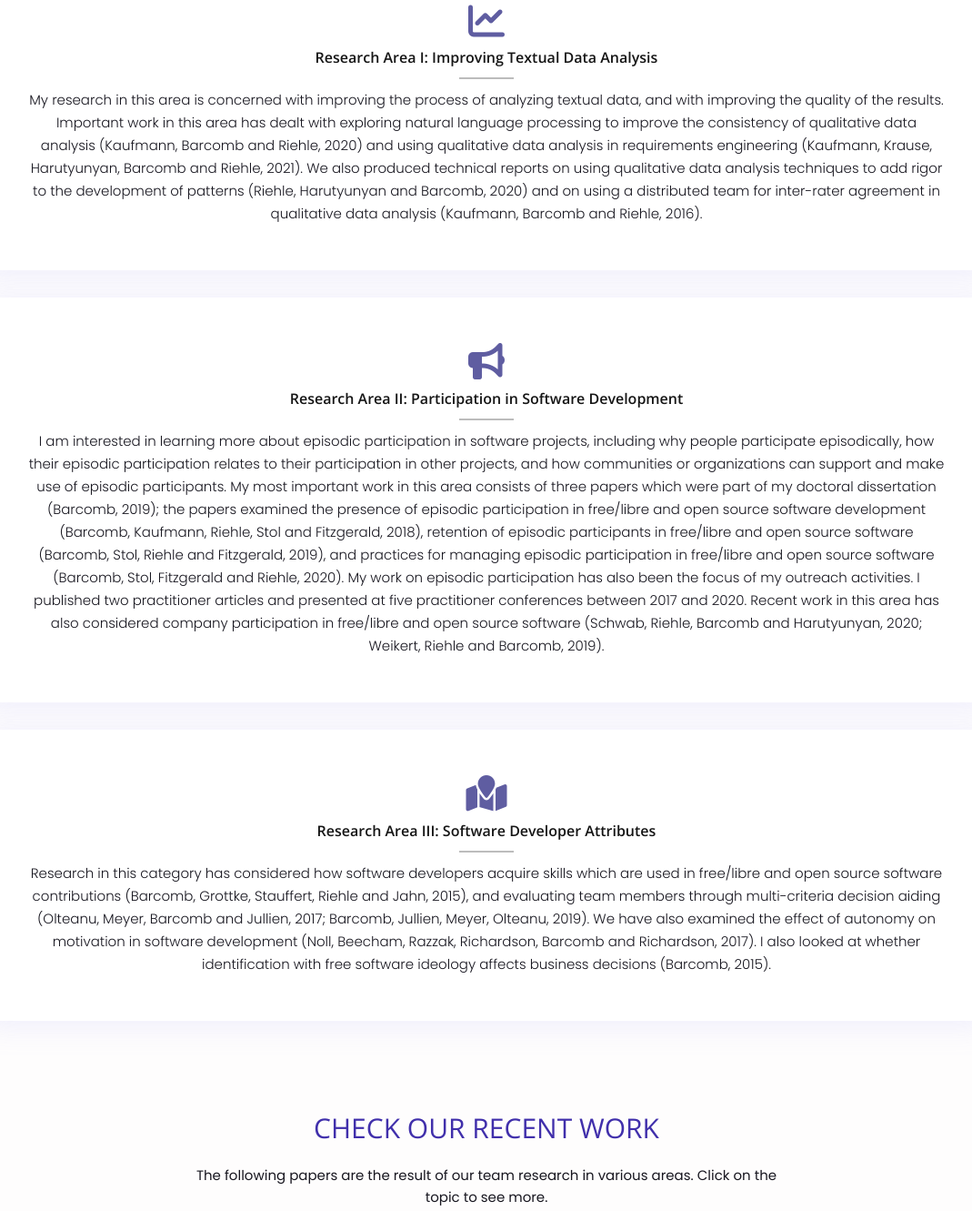
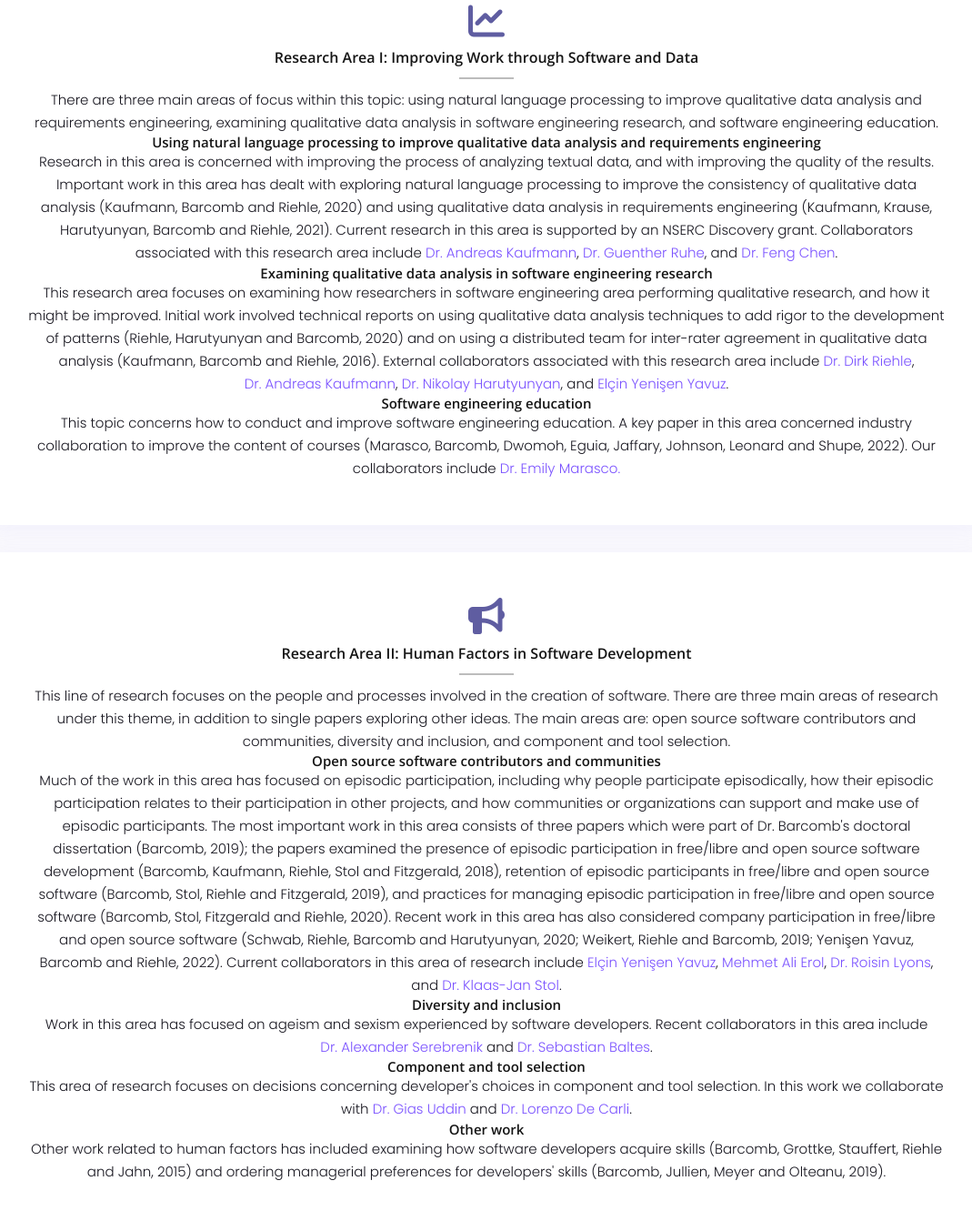
Before and after one commit to mitramir55/Research-group-website, a website: page index.html in a window 1280 px wide. Shown: the part 744-2075 px from the top of the page at 91% size, without its empty margins (105-1174 px from the left). Drawn offline with nearby package versions, Linux system fonts and the light colour scheme.

Commit message:
Update index.html
Revises areas of research according to a new mapping, which will also be appearing on barcomb.org. This version is written more from a lab perspective than from my personal perspective.

```diff
--- a/index.html
+++ b/index.html
@@ -88,10 +88,16 @@
         <div class="service-box bg-white text-center">
           <div class="icon"> <i class="fas fa-chart-line"></i> </div>
           <div class="icon-text">
-            <h4 class="title-box">Research Area I: Improving Textual Data Analysis</h4>
+            <h4 class="title-box">Research Area I: Improving Work through Software and Data</h4>
             <p>
-              My research in this area is concerned with improving the process of analyzing textual data, and with improving the quality of the results. Important work in this area has dealt with exploring natural language processing to improve the consistency of qualitative data analysis (Kaufmann, Barcomb and Riehle, 2020) and using qualitative data analysis in requirements engineering (Kaufmann, Krause, Harutyunyan, Barcomb and Riehle, 2021). We also produced technical reports on using qualitative data analysis techniques to add rigor to the development of patterns (Riehle, Harutyunyan and Barcomb, 2020) and on using a distributed team for inter-rater agreement in qualitative data analysis (Kaufmann, Barcomb and Riehle, 2016).
-            </p>
+             There are three main areas of focus within this topic: using natural language processing to improve qualitative data analysis and requirements engineering, examining qualitative data analysis in software engineering research, and software engineering education.
+           </p>
+             <h5>Using natural language processing to improve qualitative data analysis and requirements engineering</h5>
+           <p>Research in this area is concerned with improving the process of analyzing textual data, and with improving the quality of the results. Important work in this area has dealt with exploring natural language processing to improve the consistency of qualitative data analysis (Kaufmann, Barcomb and Riehle, 2020) and using qualitative data analysis in requirements engineering (Kaufmann, Krause, Harutyunyan, Barcomb and Riehle, 2021). Current research in this area is supported by an NSERC Discovery grant. Collaborators associated with this research area include <a href="https://oss.cs.fau.de/person/kaufmann-andreas/">Dr. Andreas Kaufmann</a>, <a href="https://schulich.ucalgary.ca/contacts/guenther-ruhe">Dr. Guenther Ruhe</a>, and <a href="https://scholar.google.com/citations?user=4kJKgkwAAAAJ&hl=en&oi=sra">Dr. Feng Chen</a>.</p>
+             <h5>Examining qualitative data analysis in software engineering research</h5>
+           <p>This research area focuses on examining how researchers in software engineering area performing qualitative research, and how it might be improved. Initial work involved technical reports on using qualitative data analysis techniques to add rigor to the development of patterns (Riehle, Harutyunyan and Barcomb, 2020) and on using a distributed team for inter-rater agreement in qualitative data analysis (Kaufmann, Barcomb and Riehle, 2016). External collaborators associated with this research area include <a href="https://oss.cs.fau.de/person/riehle-dirk/">Dr. Dirk Riehle</a>, <a href="https://oss.cs.fau.de/person/kaufmann-andreas/">Dr. Andreas Kaufmann</a>, <a href="https://oss.cs.fau.de/person/harutyunyan-nikolay/">Dr. Nikolay Harutyunyan</a>, and <a href="https://oss.cs.fau.de/person/yenisen-yavuz-elcin/">Elçin Yenişen Yavuz</a>.</p>
+             <h5>Software engineering education</h5>
+           <p>This topic concerns how to conduct and improve software engineering education. A key paper in this area concerned industry collaboration to improve the content of courses (Marasco, Barcomb, Dwomoh, Eguia, Jaffary, Johnson, Leonard and Shupe, 2022). Our collaborators include <a href="https://schulich.ucalgary.ca/contacts/emily-marasco">Dr. Emily Marasco.</a></p>
           </div>
         </div>
       </div>
@@ -99,22 +105,20 @@
         <div class="service-box bg-white text-center">
           <div class="icon"> <i class="fas fa-bullhorn "></i> </div>
           <div class="icon-text">
-            <h4 class="title-box">Research Area II: Participation in Software Development</h4>
+            <h4 class="title-box">Research Area II: Human Factors in Software Development</h4>
             <p>
-              I am interested in learning more about episodic participation in software projects, including why people participate episodically, how their episodic participation relates to their participation in other projects, and how communities or organizations can support and make use of episodic participants. My most important work in this area consists of three papers which were part of my doctoral dissertation (Barcomb, 2019); the papers examined the presence of episodic participation in free/libre and open source software development (Barcomb, Kaufmann, Riehle, Stol and Fitzgerald, 2018), retention of episodic participants in free/libre and open source software (Barcomb, Stol, Riehle and Fitzgerald, 2019), and practices for managing episodic participation in free/libre and open source software (Barcomb, Stol, Fitzgerald and Riehle, 2020). My work on episodic participation has also been the focus of my outreach activities. I published two practitioner articles and presented at five practitioner conferences between 2017 and 2020.
-              Recent work in this area has also considered company participation in free/libre and open source software (Schwab, Riehle, Barcomb and Harutyunyan, 2020; Weikert, Riehle and Barcomb, 2019).
+             This line of research focuses on the people and processes involved in the creation of software. There are three main areas of research under this theme, in addition to single papers exploring other ideas. The main areas are: open source software contributors and communities, diversity and inclusion, and component and tool selection.
+           </p>
+           <h5>Open source software contributors and communities</h5>
+           <p>Much of the work in this area has focused on episodic participation, including why people participate episodically, how their episodic participation relates to their participation in other projects, and how communities or organizations can support and make use of episodic participants. The most important work in this area consists of three papers which were part of Dr. Barcomb's doctoral dissertation (Barcomb, 2019); the papers examined the presence of episodic participation in free/libre and open source software development (Barcomb, Kaufmann, Riehle, Stol and Fitzgerald, 2018), retention of episodic participants in free/libre and open source software (Barcomb, Stol, Riehle and Fitzgerald, 2019), and practices for managing episodic participation in free/libre and open source software (Barcomb, Stol, Fitzgerald and Riehle, 2020).
+              Recent work in this area has also considered company participation in free/libre and open source software (Schwab, Riehle, Barcomb and Harutyunyan, 2020; Weikert, Riehle and Barcomb, 2019; Yenişen Yavuz, Barcomb and Riehle, 2022). Current collaborators in this area of research include <a href="https://oss.cs.fau.de/person/yenisen-yavuz-elcin/">Elçin Yenişen Yavuz</a>, <a href="https://www.linkedin.com/in/mehmetalierol/?originalSubdomain=ie">Mehmet Ali Erol</a>, <a href="https://www.ul.ie/research/dr-roisin-lyons">Dr. Roisin Lyons</a>, and <a href="http://publish.ucc.ie/researchprofiles/D005/kstol">Dr. Klaas-Jan Stol</a>.
             </p>
-          </div>
-        </div>
-      </div>
-      <div class="col-lg-12 col-md-6 col-sm-12 col-xs-12 mb-30">
-        <div class="service-box bg-white text-center">
-          <div class="icon"> <i class="fas fa-map-marked"></i> </div>
-          <div class="icon-text">
-            <h4 class="title-box">Research Area III: Software Developer Attributes</h4>
-            <p>
-              Research in this category has considered how software developers acquire skills which are used in free/libre and open source software contributions (Barcomb, Grottke, Stauffert, Riehle and Jahn, 2015), and evaluating team members through multi-criteria decision aiding (Olteanu, Meyer, Barcomb and Jullien, 2017; Barcomb, Jullien, Meyer, Olteanu, 2019). We have also examined the effect of autonomy on motivation in software development (Noll, Beecham, Razzak, Richardson, Barcomb and Richardson, 2017). I also looked at whether identification with free software ideology affects business decisions (Barcomb, 2015).
-            </p>
+           <h5>Diversity and inclusion</h5>
+           <p>Work in this area has focused on ageism and sexism experienced by software developers. Recent collaborators in this area include <a href="https://www.win.tue.nl/~aserebre/">Dr. Alexander Serebrenik</a> and <a href="https://researchers.adelaide.edu.au/profile/sebastian.baltes">Dr. Sebastian Baltes</a>.
+           <h5>Component and tool selection</h5>
+           <p>This area of research focuses on decisions concerning developer's choices in component and tool selection. In this work we collaborate with <a href="https://schulich.ucalgary.ca/contacts/gias-uddin">Dr. Gias Uddin</a> and <a href="https://scholar.google.com/citations?user=lFnZ7RkAAAAJ&hl=en&oi=ao">Dr. Lorenzo De Carli</a>.</p>
+           <h5>Other work</h5>
+           <p>Other work related to human factors has included examining how software developers acquire skills (Barcomb, Grottke, Stauffert, Riehle and Jahn, 2015) and ordering managerial preferences for developers' skills (Barcomb, Jullien, Meyer and Olteanu, 2019).</p>
           </div>
         </div>
       </div>
```
